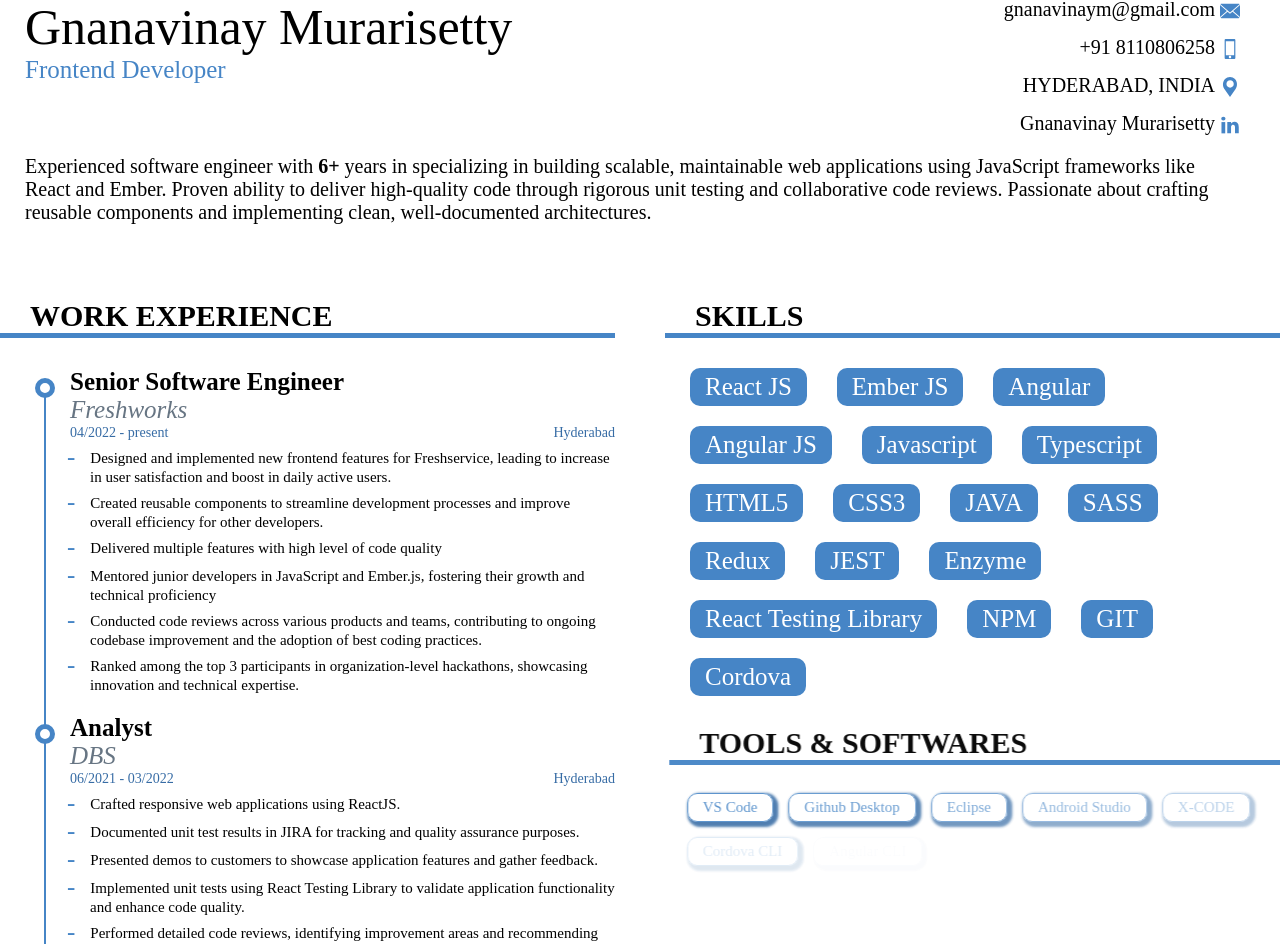
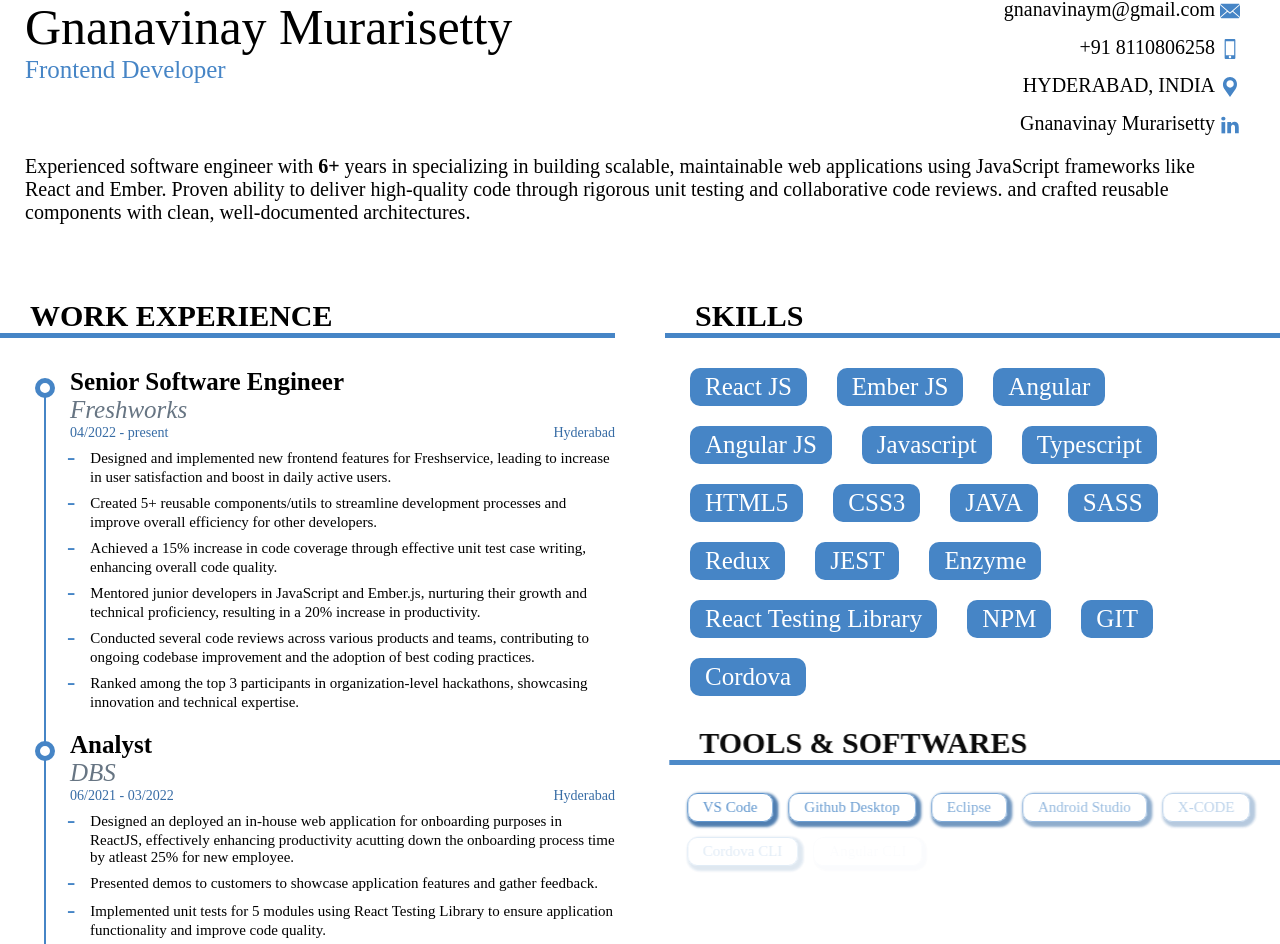
Before and after one commit to vinnu214/my-resume, a React (Create React App) app: page / in a window 1280 px wide. Shown: the part 27-971 px from the top of the page. Built offline with nearby package versions, Linux system fonts and the light colour scheme.

Commit message:
Modified resume to make ATS friendly

```diff
--- a/src/components/Description.js
+++ b/src/components/Description.js
@@ -76,7 +76,10 @@ function Description() {
         requirements, produce plans and improve designs for usability and
         functionality. */}
 
-        Experienced software engineer with <strong>6+</strong> years in specializing in building scalable, maintainable web applications using JavaScript frameworks like React and Ember. Proven ability to deliver high-quality code through rigorous unit testing and collaborative code reviews. Passionate about crafting reusable components and implementing clean, well-documented architectures.
+        Experienced software engineer with <strong>6+</strong> years in specializing in building scalable,
+        maintainable web applications using JavaScript frameworks like React and Ember.
+        Proven ability to deliver high-quality code through rigorous unit testing and collaborative code reviews.
+        and crafted reusable components with clean, well-documented architectures.
       </div>
     </div>
   );
--- a/src/resumeData.js
+++ b/src/resumeData.js
@@ -23,10 +23,10 @@ export const WorkExperiences = [
     location: "Hyderabad",
     rolesandResp: [
       "Designed and implemented new frontend features for Freshservice, leading to increase in user satisfaction and boost in daily active users.",
-      "Created reusable components to streamline development processes and improve overall efficiency for other developers.",
-      "Delivered multiple features with high level of code quality",
-      "Mentored junior developers in JavaScript and Ember.js, fostering their growth and technical proficiency",
-      "Conducted code reviews across various products and teams, contributing to ongoing codebase improvement and the adoption of best coding practices.",
+      "Created 5+ reusable components/utils to streamline development processes and improve overall efficiency for other developers.",
+      "Achieved a 15% increase in code coverage through effective unit test case writing, enhancing overall code quality.",
+      "Mentored junior developers in JavaScript and Ember.js, nurturing their growth and technical proficiency, resulting in a 20% increase in productivity.",
+      "Conducted several code reviews across various products and teams, contributing to ongoing codebase improvement and the adoption of best coding practices.",
       "Ranked among the top 3 participants in organization-level hackathons, showcasing innovation and technical expertise."
     ],
   },
@@ -37,11 +37,10 @@ export const WorkExperiences = [
     endDate: "03/2022",
     location: "Hyderabad",
     rolesandResp: [
-      "Crafted responsive web applications using ReactJS.",
-      "Documented unit test results in JIRA for tracking and quality assurance purposes.",
+      "Designed an deployed an in-house web application for onboarding purposes in ReactJS, effectively enhancing productivity acutting down the onboarding process time by atleast 25% for new employee.",
       "Presented demos to customers to showcase application features and gather feedback.",
-      "Implemented unit tests using React Testing Library to validate application functionality and enhance code quality.",
-      "Performed detailed code reviews, identifying improvement areas and recommending solutions to optimize application functionality and maintainability."
+      "Implemented unit tests for 5 modules using React Testing Library to ensure application functionality and improve code quality.",
+      "Performed detailed code reviews for a team of 5 members, identifying improvement areas and recommending solutions to optimize application functionality and maintainability."
     ],
   },
   {
@@ -51,7 +50,6 @@ export const WorkExperiences = [
     endDate: "05/2021",
     location: "Hyderabad",
     rolesandResp: [
-      "Created mobile and web apps which are responsive ",
       "Engineered and launched new web applications for various geographical locations to enhance digital customer onboarding.",
       "Led daily client meetings to ensure transparent communication and project success.",
       "Suggested improvements to clients to enhance user experience and application performance.",
@@ -84,7 +82,7 @@ export const AchievementsList = [
   {
     name: "Hackathon Runner",
     yearOfRelease: "2023",
-    certSummary:"Secured second place in organization-level Hackathon through collaborative teamwork, demonstrating innovation, problem-solving skills, and technical proficiency."
+    certSummary:"Secured second place in organization-level Hackathon through collaborative teamwork, demonstrating innovation and technical proficiency."
   },
   {
     name: "Hackathon Winner",
@@ -118,13 +116,6 @@ export const AchievementsList = [
     certSummary:
       "Received this award as one of the best learners in Digital Technologies",
     path: FPA,
-  },
-  {
-    name: "Star Performer Award",
-    yearOfRelease: "2018",
-    certSummary:
-      "Obtained recognition for extraordinary performance in the TCS Global Hackathon 2018.",
-    path: SLGAH,
   },
   {
     name: "Best Performer Award",
```
